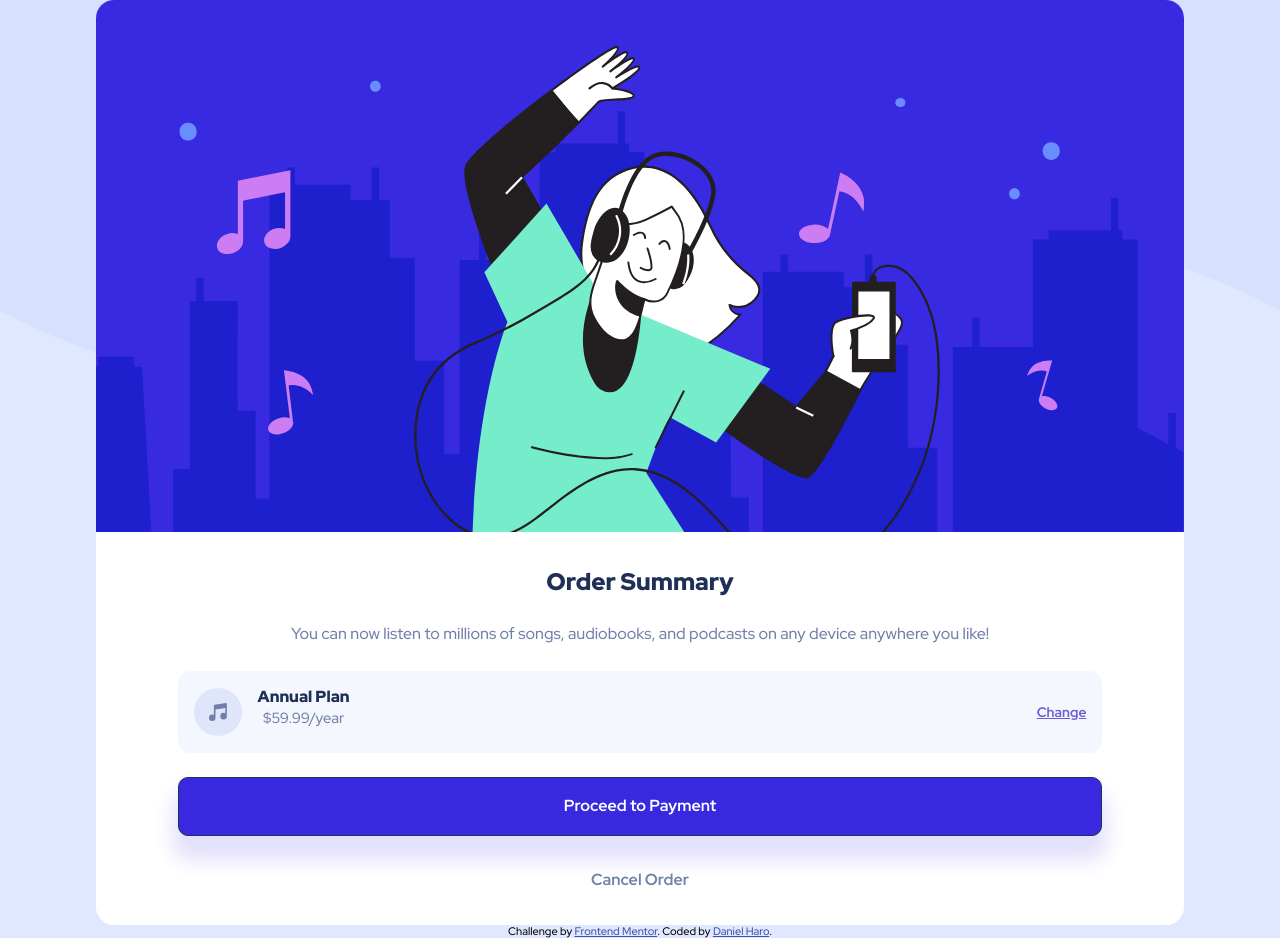
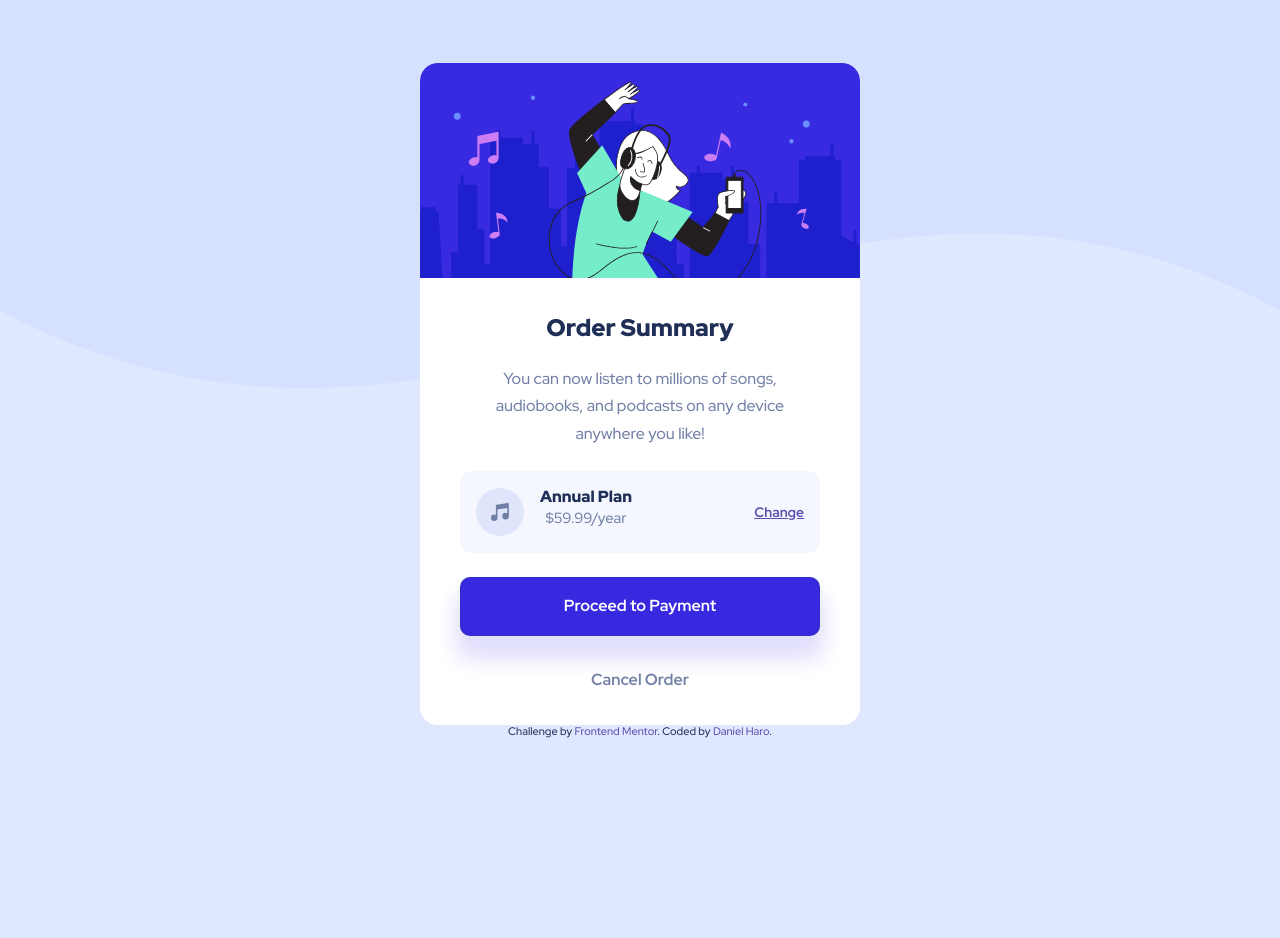
Before and after one commit to o0oDanielHaroo0o/order-summary-component, a plain HTML site: page index.html in a window 1280 px wide. After the commit the page ends 800 px from the top, so only its background shows below. Drawn offline with Linux system fonts and the light colour scheme.

Commit message:
ACTIVE STYLES AND RESPONSIVE DESIGN

```diff
--- a/css/styles.css
+++ b/css/styles.css
@@ -45,7 +45,12 @@ h2 {
 
 a {
   font-size: 0.86rem;
-  color: #695cd7;
+  color: #5A4FAE;
+}
+
+a:hover, a:focus, a:active{
+    color: #9690D5;
+    outline: none;
 }
 
 a,
@@ -97,7 +102,7 @@ Layout
   justify-content: center;
   align-items: center;
   width: 85vw;
-  /* max-width: 500px; */
+  max-width: 440px;
   background-color: #fff;
   text-align: center;
   border-radius: 18px;
@@ -117,6 +122,7 @@ Layout
 .order__info {
   order: 3;
   margin: 0 1.7em 1.5em;
+  max-width: 354px;
   line-height: 1.7em;
 }
 
@@ -156,22 +162,34 @@ Layout
 .order__plan,
 .order__button {
   width: 85%;
+  max-width: 360px;
 }
 
 .order__button {
   order: 5;
   margin-bottom: 1em;
   padding: 1.2em;
-  border: 1px solid hsl(223, 47%, 23%);
+  border: 1px solid hsla(223, 47%, 23%, 0.185);
   border-radius: 10px;
   background-color: hsl(245, 75%, 52%);
   box-shadow: 0 1.2em 20px 5px hsl(245, 75%, 93%);
+}
+
+.order__button:hover, .order__button:active, .order__button:focus{
+    background-color: #766CF1;
+    outline: none;
 }
 
 .order__button--cancel {
   background-color: transparent;
   border: none;
   box-shadow: none;
+}
+
+.order__button--cancel:hover, .order__button--cancel:active, .order__button--cancel:focus{
+    color: hsl(223, 47%, 23%);
+    background-color: transparent;
+    outline: none;
 }
 
 /*
@@ -181,11 +199,12 @@ Attribution
 */
 
 .attribution {
+  color: hsl(223, 47%, 23%);
   font-size: 11px;
   text-align: center;
 }
 .attribution a {
+  text-decoration: none;
   font-size: 11px;
   font-weight: 500;
-  color: hsl(228, 45%, 44%);
 }
```
